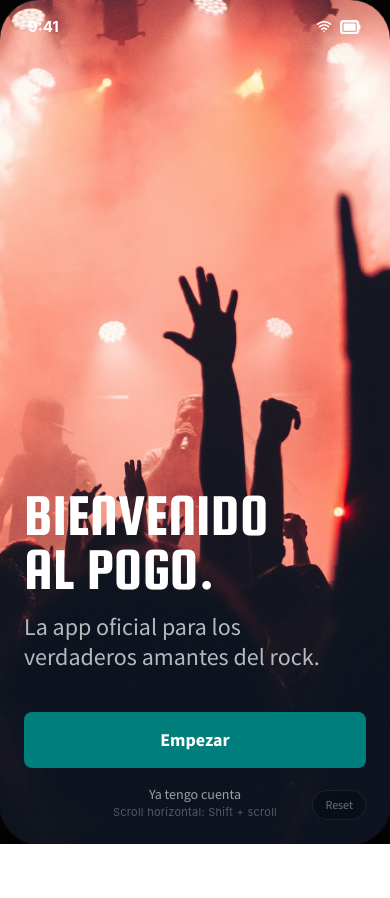
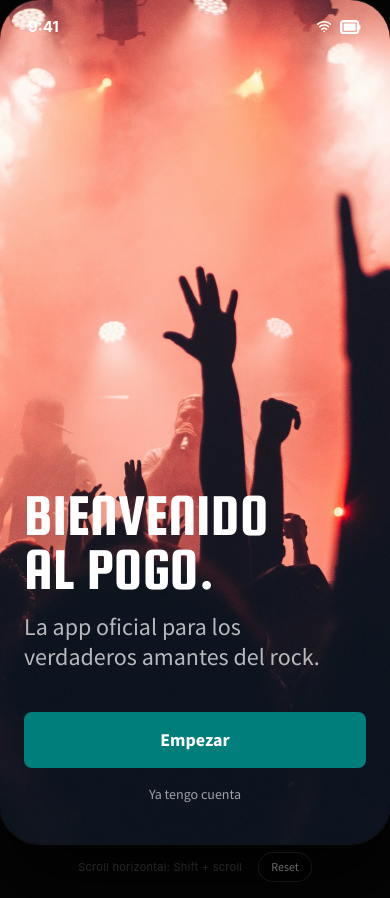
Before and after one commit to danieltb92/rockTicket-prototype, a React (Vite) app: page / in a window 390 px wide. Before the commit the page ends 844 px from the top, so only its background shows below. Built offline with nearby package versions, Linux system fonts and the light colour scheme.

Commit message:
refactor: replace DevResetButton with AppShell for consistent layout
- Integrated AppShell component to wrap onboarding and login screens.
- Removed DevResetButton from the main app layout for a cleaner interface.
- Adjusted MobileFrame styles for improved responsiveness and layout consistency.

```diff
--- a/src/app/App.tsx
+++ b/src/app/App.tsx
@@ -7,7 +7,7 @@ import { HomeScreen } from "@/features/home/HomeScreen";
 import { EventDetailScreen } from "@/features/home/EventDetailScreen";
 import { ArtistScreen } from "@/features/home/ArtistScreen";
 import { ProfileScreen } from "@/features/profile/ProfileScreen";
-import { DevResetButton } from "@/shared/components/DevResetButton";
+import { AppShell } from "@/shared/components/AppShell";
 
 export default function App() {
   const {
@@ -21,23 +21,21 @@ export default function App() {
   // Onboarding flow
   if (!onboardingCompleted) {
     return (
-      <>
-        <DevResetButton />
+      <AppShell>
         <MobileFrame>
           <OnboardingFlow
             onComplete={completeOnboarding}
             onLogin={login}
           />
         </MobileFrame>
-      </>
+      </AppShell>
     );
   }
 
   // Login screen (for "Ya tengo cuenta")
   if (!isLoggedIn) {
     return (
-      <>
-        <DevResetButton />
+      <AppShell>
         <MobileFrame>
           <LoginScreen
             onLogin={login}
@@ -46,14 +44,13 @@ export default function App() {
             }}
           />
         </MobileFrame>
-      </>
+      </AppShell>
     );
   }
 
   // Main app
   return (
-    <>
-    <DevResetButton />
+    <AppShell>
     <MobileFrame>
       <div className="absolute inset-0 transition-transform duration-300 ease-in-out"
         style={{ transform: `translateX(${screen === "home" ? "0%" : "-100%"})` }}>
@@ -82,6 +79,6 @@ export default function App() {
         <ProfileScreen onTabNavigate={navigateTab} />
       </div>
     </MobileFrame>
-    </>
+    </AppShell>
   );
 }
--- /dev/null
+++ b/src/shared/components/AppShell.tsx
@@ -0,0 +1,18 @@
+import { type ReactNode } from "react";
+import { DevResetButton } from "./DevResetButton";
+
+export function AppShell({ children }: { children: ReactNode }) {
+  return (
+    <div className="flex flex-col min-h-screen bg-[#050505]">
+      <div className="flex-1 flex items-center justify-center min-h-0">
+        {children}
+      </div>
+      <div className="flex-shrink-0 flex items-center justify-center gap-4 px-4 pb-4 pt-2">
+        <span className="text-white/30 text-[11px] tracking-wide pointer-events-none select-none">
+          Scroll horizontal: Shift + scroll
+        </span>
+        <DevResetButton />
+      </div>
+    </div>
+  );
+}
--- a/src/shared/components/DevResetButton.tsx
+++ b/src/shared/components/DevResetButton.tsx
@@ -22,7 +22,7 @@ export function DevResetButton() {
   return (
     <button
       onClick={resetPrototype}
-      className="fixed bottom-6 right-6 z-50 px-3 py-1.5 rounded-full text-xs cursor-pointer transition-opacity hover:opacity-100 opacity-40"
+      className="px-3 py-1.5 rounded-full text-xs cursor-pointer transition-opacity hover:opacity-100 opacity-40"
       style={{
         backgroundColor: "rgba(0,0,0,0.6)",
         border: "1px solid rgba(255,255,255,0.2)",
--- a/src/shared/components/MobileFrame.tsx
+++ b/src/shared/components/MobileFrame.tsx
@@ -24,7 +24,7 @@ export function MobileFrame({ children }: { children: ReactNode }) {
   return (
     <div
       ref={containerRef}
-      className="min-h-screen bg-[#050505] flex items-center justify-center w-full h-full"
+      className="flex items-center justify-center w-full h-full min-h-0"
     >
       <div
         className="relative overflow-hidden shrink-0"
@@ -40,11 +40,7 @@ export function MobileFrame({ children }: { children: ReactNode }) {
       >
         {children}
       </div>
-      <span
-        className="absolute bottom-6 left-1/2 -translate-x-1/2 text-white/30 text-[11px] tracking-wide pointer-events-none select-none"
-      >
-        Scroll horizontal: Shift + scroll
-      </span>
+
     </div>
   );
 }
```
